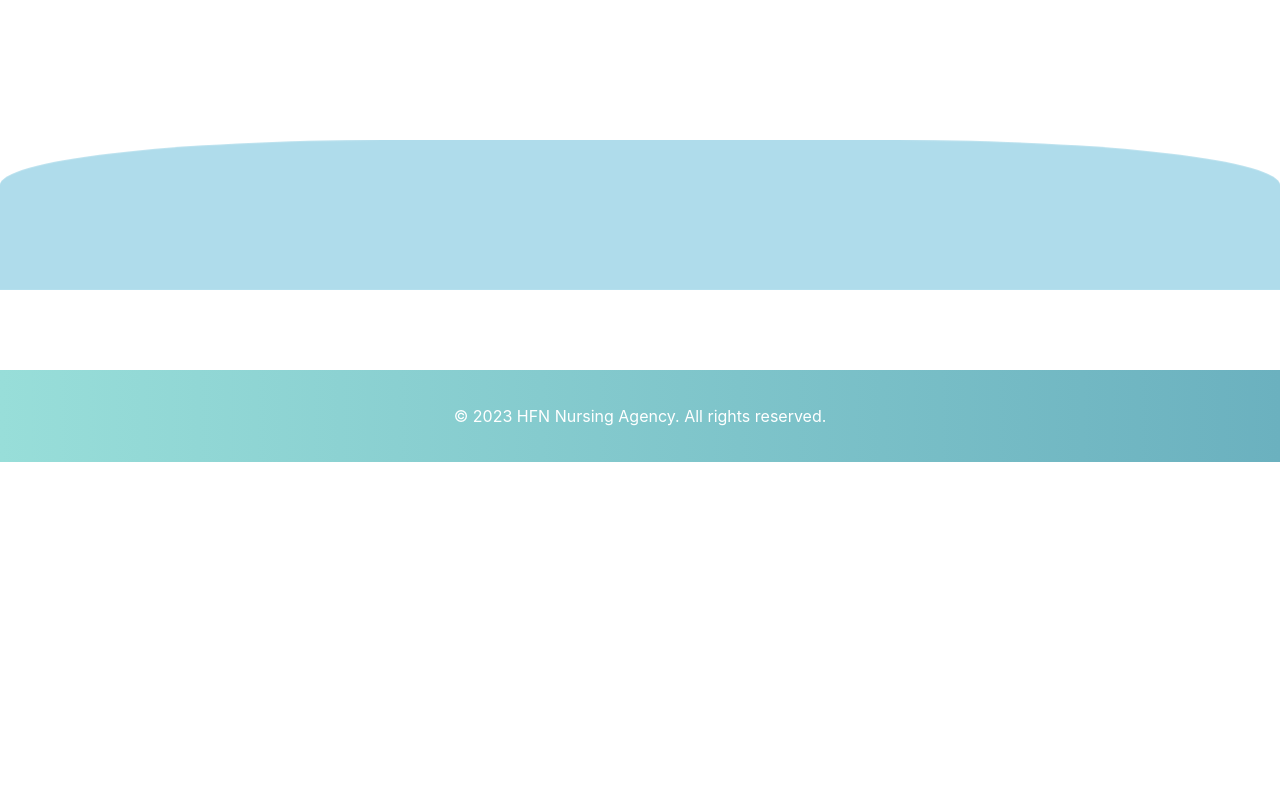
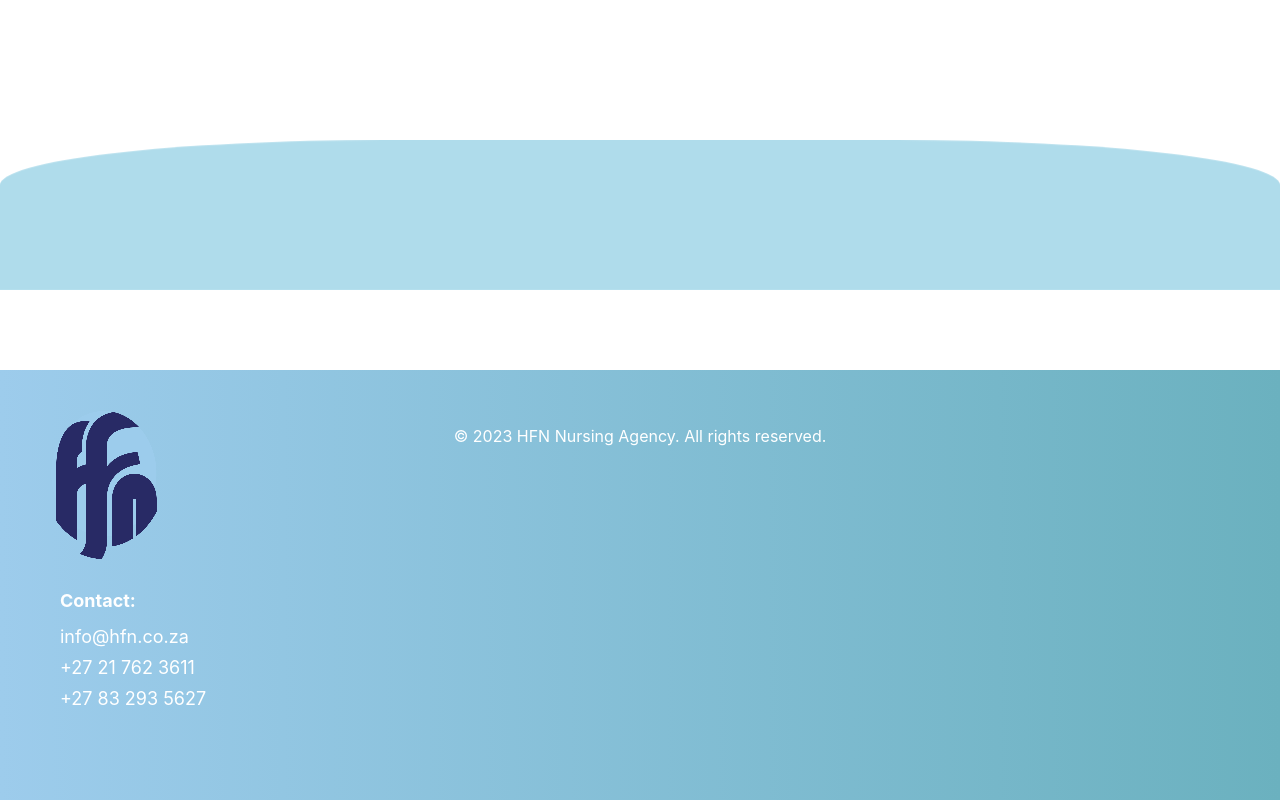
Before and after one commit to katelandcastelin/nursing-agency, a React (Create React App) app: page /contact in a window 1280 px wide. Shown: the part 510-1310 px from the top of the page. Before the commit the page ends 972 px from the top, so only its background shows below. Built offline with nearby package versions, Linux system fonts and the light colour scheme.

Commit message:
feat/footer-contents: added styling and component for footer

```diff
--- a/src/App.js
+++ b/src/App.js
@@ -6,6 +6,7 @@ import Home from './pages/Home';
 import About from './pages/About';
 import Services from './pages/Services';
 import Contact from './pages/Contact';
+import Footer from './components/Footer';
 
 const fadeIn = keyframes`
   from {
@@ -26,7 +27,7 @@ const Container = styled.div`
 
 const Header = styled.header`
   width: 100%;
-  background: linear-gradient(to right, #98ded9, #6bb1bf);
+  background: linear-gradient(to right, #9dccec, #6bb1bf);
   color: #fff;
   display: flex;
   align-items: center;
@@ -65,14 +66,6 @@ const NavLink = styled(Link)`
 const Main = styled.main`
   flex: 1;
   animation: ${fadeIn} 0.5s ease-in;
-`;
-
-const Footer = styled.footer`
-  background: linear-gradient(to right, #98ded9, #6bb1bf);
-  color: #fff;
-  padding: 20px;
-  margin-top: 80px;
-  text-align: center;
 `;
 
 const WaveBackground = styled.div`
@@ -123,7 +116,6 @@ const Wave = styled.div`
   }
 `;
 
-
 function App() {
   return (
     <Router>
@@ -151,9 +143,7 @@ function App() {
         </Main>
       </Container>
 
-      <Footer>
-        <p>&copy; {new Date().getFullYear()} HFN Nursing Agency. All rights reserved.</p>
-      </Footer>
+      <Footer />
 
       <WaveBackground>
         <Wave color="#e2f7ff" />
--- /dev/null
+++ b/src/components/Footer.jsx
@@ -0,0 +1,55 @@
+import React from 'react';
+import { Link } from 'react-router-dom';
+import styled from 'styled-components';
+import HFNLogo from '../images/logo/logo.png';
+
+const Container = styled.div`
+  height: 350px;
+  background: linear-gradient(to right, #9dccec, #6bb1bf);
+  color: #fff;
+  padding: 40px 20px;
+  margin-top: 80px;
+  text-align: center;
+`;
+
+const LogoContainer = styled.div`
+  display: flex;
+  position: absolute;
+  left: 50px;
+`;
+
+const Logo = styled.img`
+
+`;
+
+const ContactDetailsContainer = styled.div`
+  text-align: left;
+  font-size: large;
+  position: absolute;
+  margin-top: 180px;
+  left: 60px;
+`;
+
+const ContactLink = styled(Link)`
+  display: flex;
+  text-decoration: none;
+  margin-bottom: 10px;
+  color: #fff;
+`;
+
+export default function Footer() {
+  return (
+    <Container>
+      <LogoContainer>
+        <Logo src={HFNLogo} />
+      </LogoContainer>
+      <ContactDetailsContainer>
+        <h4 style={{marginTop: '0', marginBottom: '15px'}}>Contact:</h4>
+        <ContactLink>info@hfn.co.za</ContactLink>
+        <ContactLink>+27 21 762 3611</ContactLink>
+        <ContactLink>+27 83 293 5627</ContactLink>
+      </ContactDetailsContainer>
+      <p>&copy; {new Date().getFullYear()} HFN Nursing Agency. All rights reserved.</p>
+    </Container>
+  )
+}
```
